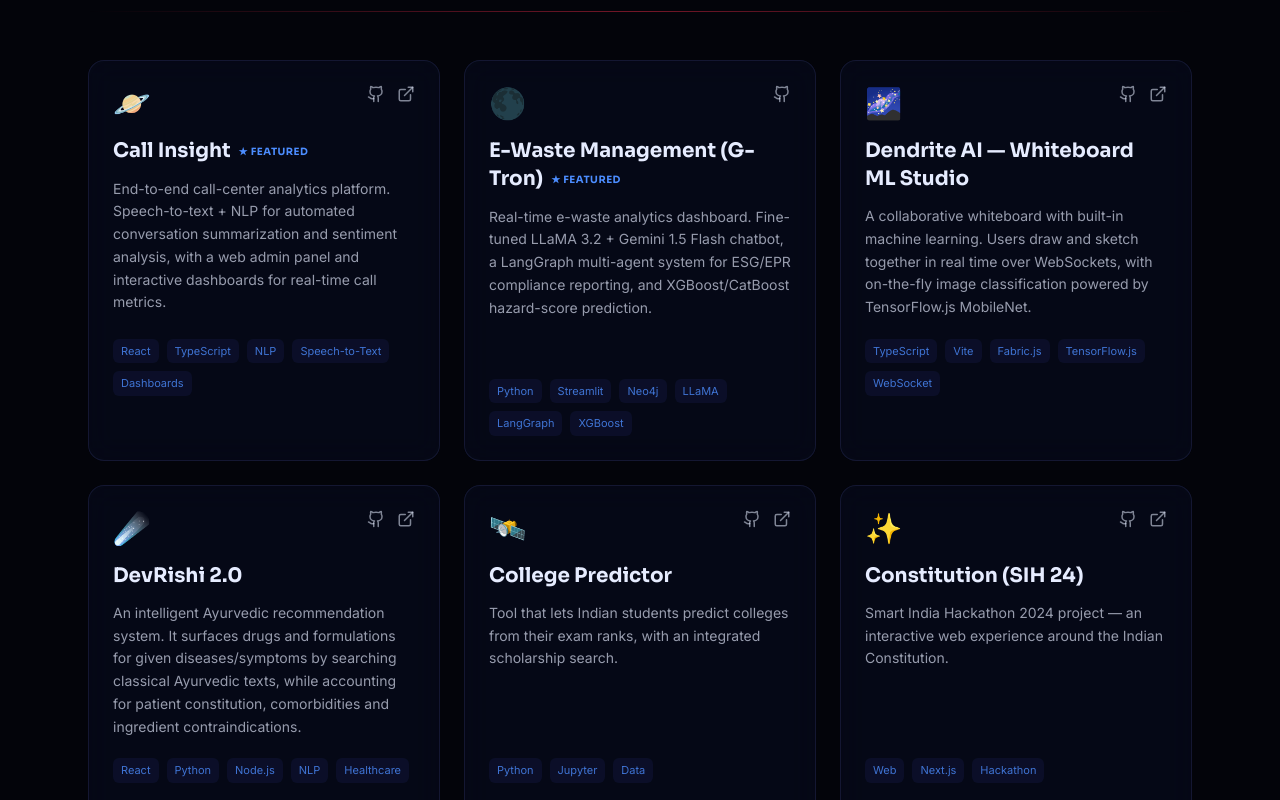
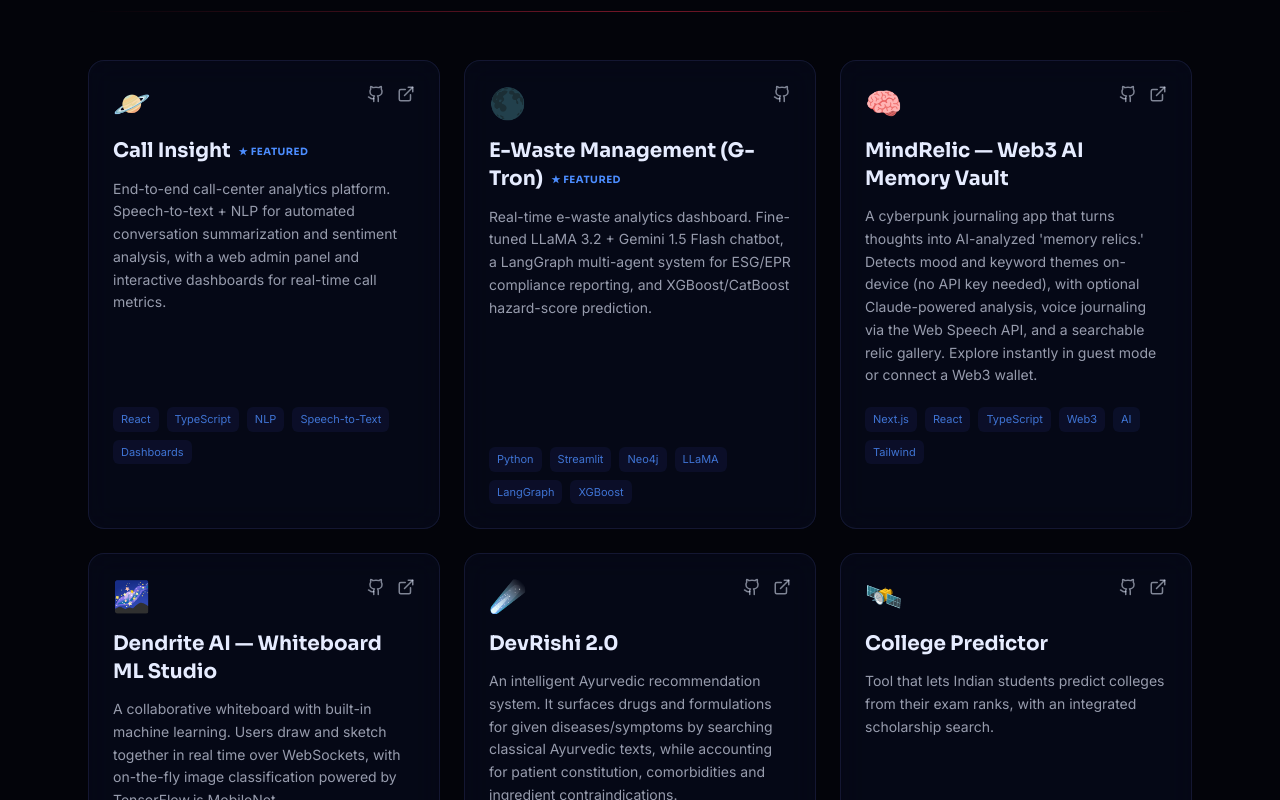
Before and after one commit to marvillage/portfolio3, a Next.js app: page / in a window 1280 px wide. Shown: the part 5760-6560 px from the top of the page. Built offline with nearby package versions, Linux system fonts and the light colour scheme.

Commit message:
Add MindRelic — Web3 AI Memory Vault to projects
Co-Authored-By: Claude Opus 4.8 (1M context) <noreply@anthropic.com>

```diff
--- a/data/projects.ts
+++ b/data/projects.ts
@@ -29,6 +29,15 @@ export const projects: Project[] = [
     github: "https://github.com/marvillage/G-TRON-2.O",
     planet: "🌑",
     featured: true,
+  },
+  {
+    title: "MindRelic — Web3 AI Memory Vault",
+    blurb:
+      "A cyberpunk journaling app that turns thoughts into AI-analyzed 'memory relics.' Detects mood and keyword themes on-device (no API key needed), with optional Claude-powered analysis, voice journaling via the Web Speech API, and a searchable relic gallery. Explore instantly in guest mode or connect a Web3 wallet.",
+    tags: ["Next.js", "React", "TypeScript", "Web3", "AI", "Tailwind"],
+    github: "https://github.com/marvillage/mindrelic2",
+    live: "https://mindrelic2.vercel.app",
+    planet: "🧠",
   },
   {
     title: "Dendrite AI — Whiteboard ML Studio",
```
